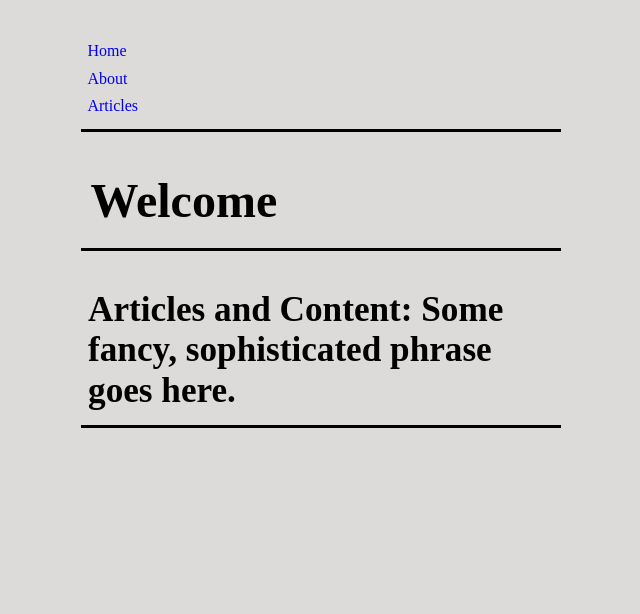
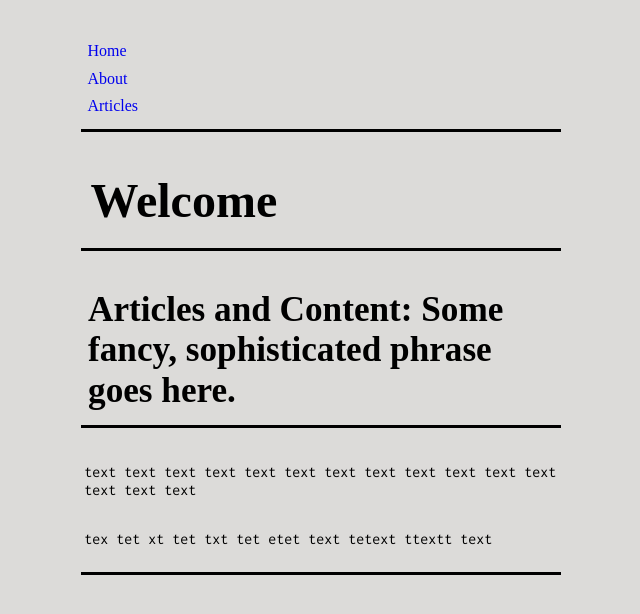
Before and after one commit to msawangwan/msawangwan.github.io, a Jekyll site: the page built from index.html, in a window 1280 px wide. Shown: the top 614 px of the page, without its empty margins (319-959 px from the left). Built offline with Jekyll 4.4.1, drawn with Linux system fonts in a browser that asks for light colours; some web fonts are replaced.

Commit message:
messing with ems

```diff
--- a/index.html
+++ b/index.html
@@ -25,6 +25,10 @@ layout: scaffolding
       <div class='content-container'>
         <h2>Articles and Content: Some fancy, sophisticated phrase goes here.</h2>
       </div>
+      <div class='content-container'>
+        <p>text text text text text text text text text text text text text text text</p><br/>
+        <p>tex tet xt tet txt tet etet text tetext ttextt text</p><br/>
+      </div>
     </section>
 
   </div>
```
